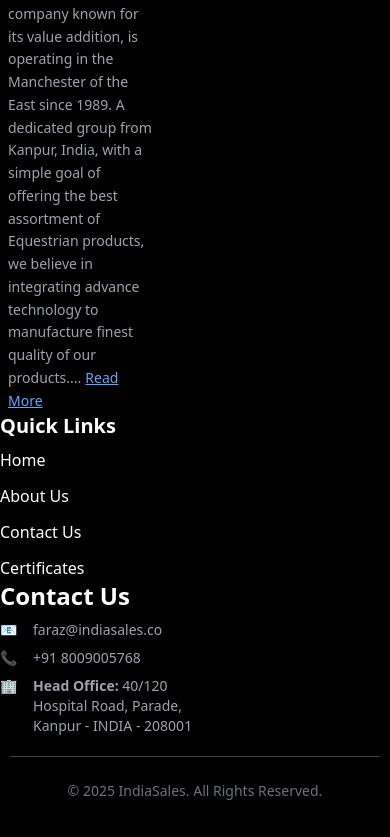
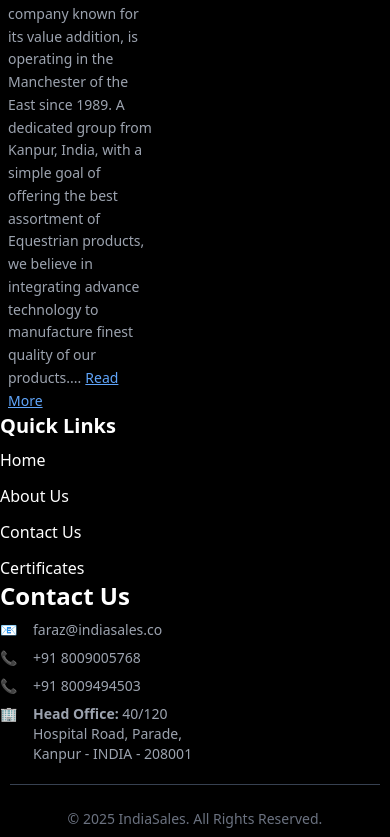
Before and after one commit to zairo984/India-Sales, a Next.js app: page / in a window 390 px wide. Shown: the part 2909-3746 px from the top of the page. Before the commit the page ends 3718 px from the top, so only its background shows below. Built offline with nearby package versions, Linux system fonts and the light colour scheme; no server answers; the database is empty.

Commit message:
phone number

```diff
--- a/src/app/contactus/page.tsx
+++ b/src/app/contactus/page.tsx
@@ -65,6 +65,10 @@
           <p className="text-gray-700 font-medium">
             📞 Phone: <a href="tel:+918009005768" className=" hover:underline">+91 8009005768</a>
           </p>
+          {/* <br /> */}
+          <p className="text-gray-700 font-medium">
+            📞 Phone: <a href="tel:+918009494503" className=" hover:underline">+91 8009494503</a>
+          </p>
           <p className="text-gray-700 font-medium">
             🏢 Work Address: 18/1 A-1, Pokharpur, Jajmau, Kanpur - INDIA - 208010
           </p>
--- a/src/components/Footer.tsx
+++ b/src/components/Footer.tsx
@@ -187,7 +187,14 @@
 						>
 							+91 8009005768
 						</a>
+
 					</div>
+					<div className="flex items-center space-x-4 text-gray-400 text-sm"><span>📞</span>
+						<a
+							href="tel:+918009494503"
+							className=" hover:underline hover:text-green-400 ransition-all" >
+							+91 8009494503
+						</a></div>
 					<div className="flex items-start space-x-4 text-gray-400 text-sm">
 						<span>🏢</span>
 						<p>
```
